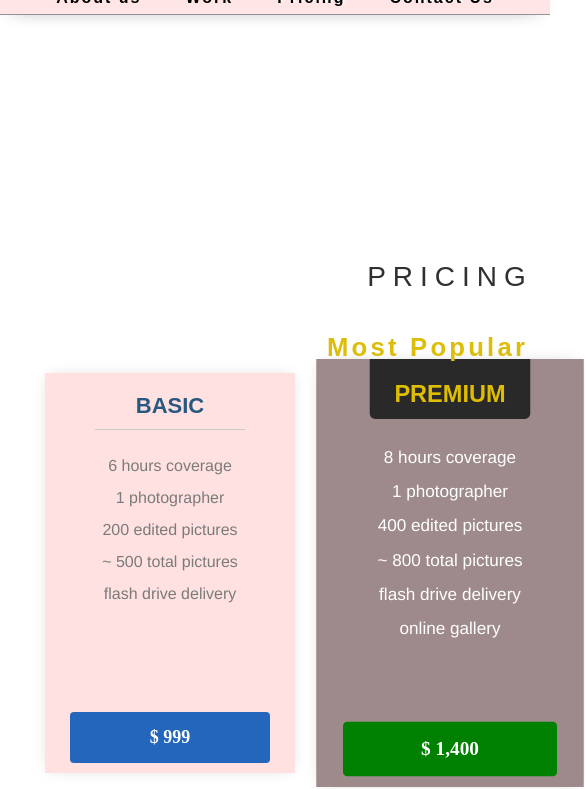
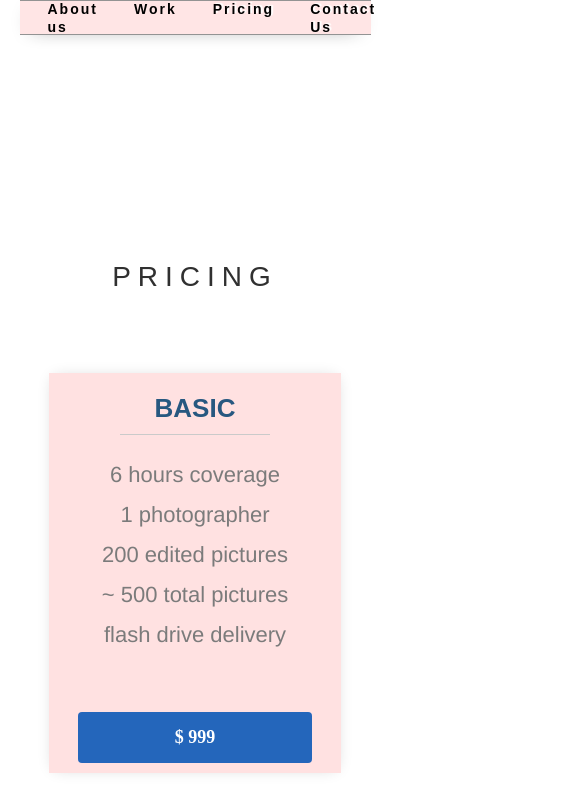
Before and after one commit to tito300/tdpicture, a Gatsby site in the folder client/: page /pricing in a window 390 px wide. Shown: the top 789 px of the page, 585 px wide, since content can reach past the window. Built offline with nearby package versions, Linux system fonts and the light colour scheme; Gatsby itself is replaced by a stand-in of ours; a web font is replaced by a local one.

Commit message:
make banner and pricing page responsive

```diff
--- a/client/src/components/image.js
+++ b/client/src/components/image.js
@@ -105,8 +105,8 @@ const Image = ({name, style, fixed}) => (
         }
       }
     `}
-    render={data => fixed ? <Img fixed={data[name].childImageSharp.fixed} />
-                              : <Img fluid={data[name].childImageSharp.fluid} />}
+    render={data => fixed ? <Img fixed={data[name].childImageSharp.fixed}/>
+                              : <Img fluid={data[name].childImageSharp.fluid}/>}
   />
 )
 export default Image
--- a/client/src/styles/component/aboutus__page.scss
+++ b/client/src/styles/component/aboutus__page.scss
@@ -2,6 +2,7 @@
     height: fit-content;
     min-height: 75vh;
     background-color: black;
+    overflow: hidden;
 
     .aboutus-presentation {
         display: flex;
--- a/client/src/styles/component/header.scss
+++ b/client/src/styles/component/header.scss
@@ -6,7 +6,7 @@
   min-height: fit-content;
 
   .title-wrapper {
-    padding: 10px 0 0;
+    padding: 10px 0 15px 0;
     margin: 0 auto;
     width: fit-content;
     font-family: hand1;
@@ -19,6 +19,10 @@
 
     @media all and (max-width: 1250px) {
       font-size: 90px;
+    }
+    @media all and (max-width: 700px) {
+      font-size: 15vw;
+      padding-bottom: 20px;
     }
   }
 
@@ -35,6 +39,10 @@
     z-index: 100;
     border-top: 1px solid #939393;
     border-bottom: 1px solid #939393;
+
+    @media all and (max-width: 700px) {
+      width: 90vw;
+    }
 
     &.sticky {
       position: fixed;
@@ -75,6 +83,14 @@
     margin-left: 22px;
     position: relative;
 
+    @media all and (max-width: 700px) {
+      margin-right: 18px;
+      margin-left: 18px;
+      a {
+        font-size: 14px !important;
+      }
+    }
+
     &::before {
       content: "";
       position: absolute;
--- a/client/src/styles/component/pricing__page.scss
+++ b/client/src/styles/component/pricing__page.scss
@@ -1,10 +1,21 @@
 #pricing-wrapper {
+
+    @media all and (max-width: 920px) {
+        width: 100% !important;
+    }
 
     .price-blocks__container {
         width: 100%;
         display: flex;
         justify-content: center;
         margin-bottom: 50px;
+
+
+        @media all and (max-width: 600px) {
+            width: fit-content;
+            margin: 0 auto;
+            flex-direction: column;
+        }
     }
 
     .price-block {
@@ -12,11 +23,19 @@
         flex-direction: column;
         justify-content: space-between;
         width: 250px;
+        min-width: 180px;
         height: 400px;
         background-color: rgb(255, 225, 225);
         margin-left: 15px;
         margin-right: 15px;
         box-shadow: 0 0 15px -5px #cecece;
+
+        @media all and (max-width: 600px) {
+            margin-bottom: 60px;
+            width: 75vw;
+            min-height: fit-content;
+
+        }
 
         &.special {
             transform: scale(1.07);
@@ -49,6 +68,10 @@
         text-align: center;
         padding: 20px 0 10px;
         border-bottom: 1px solid rgb(202, 202, 202);
+
+        @media all and (max-width: 600px) {
+            font-size: 26px;
+        }
         // letter-spacing: 7px
     }
 
@@ -61,6 +84,10 @@
         padding: 7px 0;
         color: #7b7b7b;
         font-family: Helvetica, Arial, sans-serif;
+
+        @media all and (max-width: 600px) {
+            font-size: 22px;
+        }
     }
 
     .plan-price {
--- a/package.json
+++ b/package.json
@@ -2,8 +2,10 @@
   "name": "tdp-photography-server",
   "version": "1.0.0",
   "description": "",
-  "main": "index.js",
+  "main": "app.js",
   "scripts": {
+    "develop": "cd client && npm run develop",
+    "server": "node app.js",
     "test": "echo \"Error: no test specified\" && exit 1"
   },
   "repository": {
```
Also changed, not shown: client/src/styles/component/main-page__body.scss (+23 -3 lines), logs/.5384b701f5e859f244e4f3d498ae4f95b63793eb-audit.json, 1 other file.
